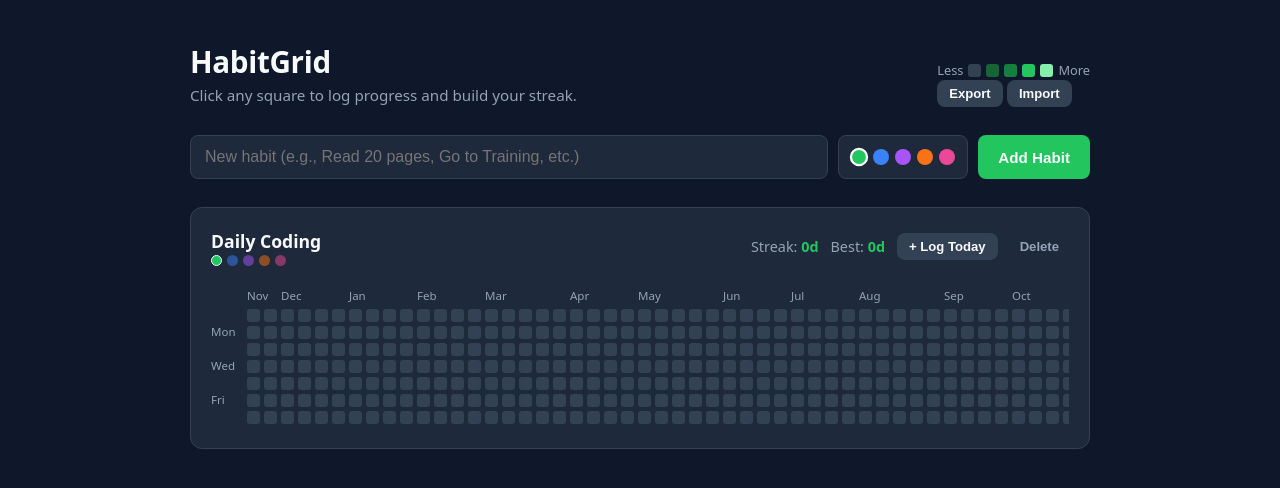
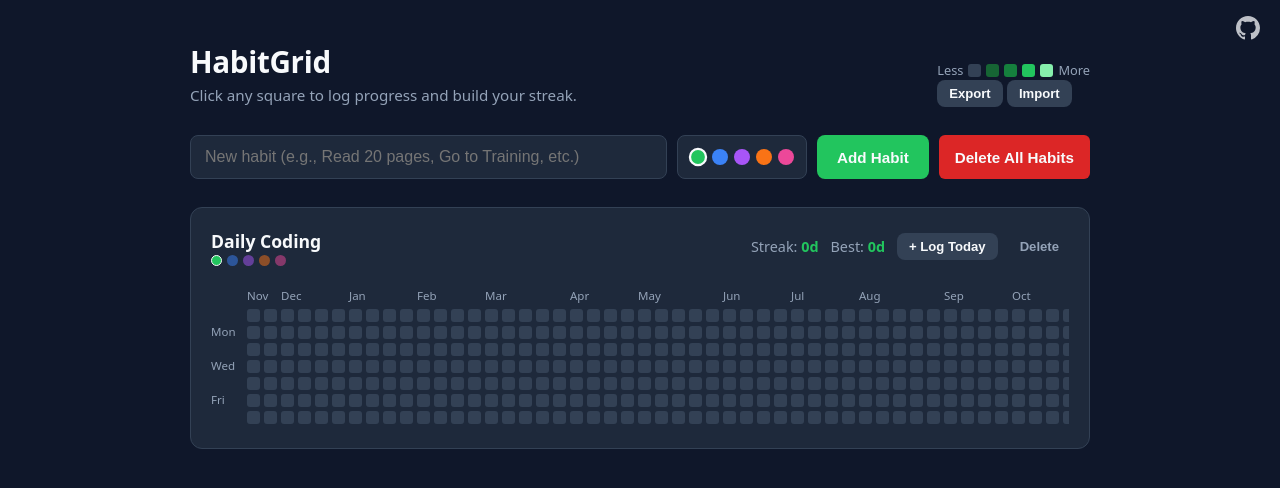
Before and after one commit to Benedek-Programmer/habit-grid, a plain HTML site: page index.html in a window 1280 px wide. Drawn offline with Linux system fonts and the light colour scheme.

Commit message:
add Delete All button and GitHub link
- Add red "Delete All" button (.btn-danger) next to Add Habit with confirmation prompt
- Implement deleteAllHabits() to clear state and sync localStorage
- Add fixed top-right GitHub SVG icon linking to the project repository

```diff
--- a/index.html
+++ b/index.html
@@ -1,11 +1,13 @@
 <!DOCTYPE html>
 <html lang="en">
+
 <head>
     <meta charset="UTF-8">
     <meta name="viewport" content="width=device-width, initial-scale=1.0">
     <link rel="stylesheet" href="style.css">
     <title>HabitGrid</title>
 </head>
+
 <body>
     <header class="app-header">
         <div>
@@ -28,28 +30,38 @@
                 <button type="button" id="import-btn" class="btn-small">Import</button>
                 <input type="file" id="improt-file" accept=".json" style="display: none;">
             </div>
+
+            <a href="https://github.com/Benedek-Programmer/habit-grid" target="_blank" rel="noopener noreferrer"
+                class="github-link" title="View source on GitHub" aria-label="View source on GitHub">
+                <svg height="24" width="24" viewbox="0 0 16 16" fill="currentColor" aria-hidden="true">
+                    <path
+                        d="M8 0C3.58 0 0 3.58 0 8c0 3.54 2.29 6.53 5.47 7.59.4.07.55-.17.55-.38 0-.19-.01-.82-.01-1.49-2.01.37-2.53-.49-2.69-.94-.09-.23-.48-.94-.82-1.13-.28-.15-.68-.52-.01-.53.63-.01 1.08.58 1.23.82.72 1.21 1.87.87 2.33.66.07-.52.28-.87.51-1.07-1.78-.2-3.64-.89-3.64-3.95 0-.87.31-1.59.82-2.15-.08-.2-.36-1.02.08-2.12 0 0 .67-.21 2.2.82.64-.18 1.32-.27 2-.27.68 0 1.36.09 2 .27 1.53-1.04 2.2-.82 2.2-.82.44 1.1.16 1.92.08 2.12.51.56.82 1.27.82 2.15 0 3.07-1.87 3.75-3.65 3.95.29.25.54.73.54 1.48 0 1.07-.01 1.93-.01 2.2 0 .21.15.46.55.38A8.013 8.013 0 0016 8c0-4.42-3.58-8-8-8z">
+                    </path>
+                </svg>
+            </a>
         </div>
     </header>
 
     <main>
         <form id="habit-form" class="habit-form">
-            <input
-                id="habit-input"
-                type="text"
-                placeholder="New habit (e.g., Read 20 pages, Go to Training, etc.)"
-                maxlength="60"
-                required
-            >
+            <input id="habit-input" type="text" placeholder="New habit (e.g., Read 20 pages, Go to Training, etc.)"
+                maxlength="60" required>
 
             <div class="theme-picker" id="theme-picker" role="radiogroup" aria-label="Habit Color Theme">
-                <button type="button" class="swatch active" data-theme="green" title="Emerald Green" aria-label="Emerald Green"></button>
-                <button type="button" class="swatch" data-theme="blue" title="Ocean Blue" aria-label="Ocean Blue"></button>
-                <button type="button" class="swatch" data-theme="purple" title="Royal Purple" aria-label="Royal Purple"></button>
-                <button type="button" class="swatch" data-theme="orange" title="Sunset Orange" aria-label="Sunset Orange"></button>
-                <button type="button" class="swatch" data-theme="pink" title="Rose Pink" aria-label="Rose Pink"></button>
+                <button type="button" class="swatch active" data-theme="green" title="Emerald Green"
+                    aria-label="Emerald Green"></button>
+                <button type="button" class="swatch" data-theme="blue" title="Ocean Blue"
+                    aria-label="Ocean Blue"></button>
+                <button type="button" class="swatch" data-theme="purple" title="Royal Purple"
+                    aria-label="Royal Purple"></button>
+                <button type="button" class="swatch" data-theme="orange" title="Sunset Orange"
+                    aria-label="Sunset Orange"></button>
+                <button type="button" class="swatch" data-theme="pink" title="Rose Pink"
+                    aria-label="Rose Pink"></button>
             </div>
 
             <button type="submit" class="btn-primary">Add Habit</button>
+            <button type="button" id="delete-all-btn" class="btn-danger">Delete All Habits</button>
         </form>
 
         <section id="habits-container" class="habits-container"></section>
@@ -57,4 +69,5 @@
 
     <script src="script.js"></script>
 </body>
+
 </html>
--- a/script.js
+++ b/script.js
@@ -361,3 +361,19 @@ if (importBtn) {
         importFile.value = "";
     });
 }
+
+function deleteAllHabits() {
+    if (habits.length === 0);
+
+    const confirmed = confirm("Are your sure you want to delete all habits? This cannot be undone.");
+    if (!confirmed) return;
+
+    habits = [];
+    save();
+    render();
+}
+
+const deleteAllBtn = document.getElementById("delete-all-btn");
+if (deleteAllBtn) {
+    deleteAllBtn.addEventListener("click", deleteAllHabits);
+}
--- a/style.css
+++ b/style.css
@@ -7,6 +7,8 @@
     --accent: #22c55e;
     --accent-text: #ef4444;
     --danger: #ef4444;
+    --danger-btn: #dc2626;
+    --danger-btn-hover: #b91c1c;
 
     --l0: #334155;
     --l1: #166534;
@@ -303,7 +305,8 @@ button:hover {
     border: 0.5px solid transparent;
 }
 
-.theme-dot.active, .theme-dot.hover {
+.theme-dot.active,
+.theme-dot.hover {
     opacity: 1;
     border-color: var(--text);
 }
@@ -339,3 +342,37 @@ button:hover {
     --l3: #ec4899;
     --l4: #f9a8d4;
 }
+
+.github-link {
+    position: fixed;
+    top: 16px;
+    right: 20px;
+    color: inherit;
+    opacity: 0.75;
+    display: inline-flex;
+    align-items: center;
+    justify-content: center;
+    transition: opacity 0.15s ease, transform 0.15s ease;
+    z-index: 100;
+}
+
+.github-link:hover {
+    opacity: 1;
+    transform: scale(1.08);
+}
+
+.btn-danger {
+    background: var(--danger-btn);
+    color: var(--text);
+    border: none;
+    border-radius: 6px;
+    padding: 0.6rem 1rem;
+    font-size: 0.95rem;
+    font-weight: 600;
+    cursor: pointer;
+    transition: background-color 0.15s ease;
+}
+
+.btn-danger:hover {
+    background: var(--danger-btn-hover);
+}
```
